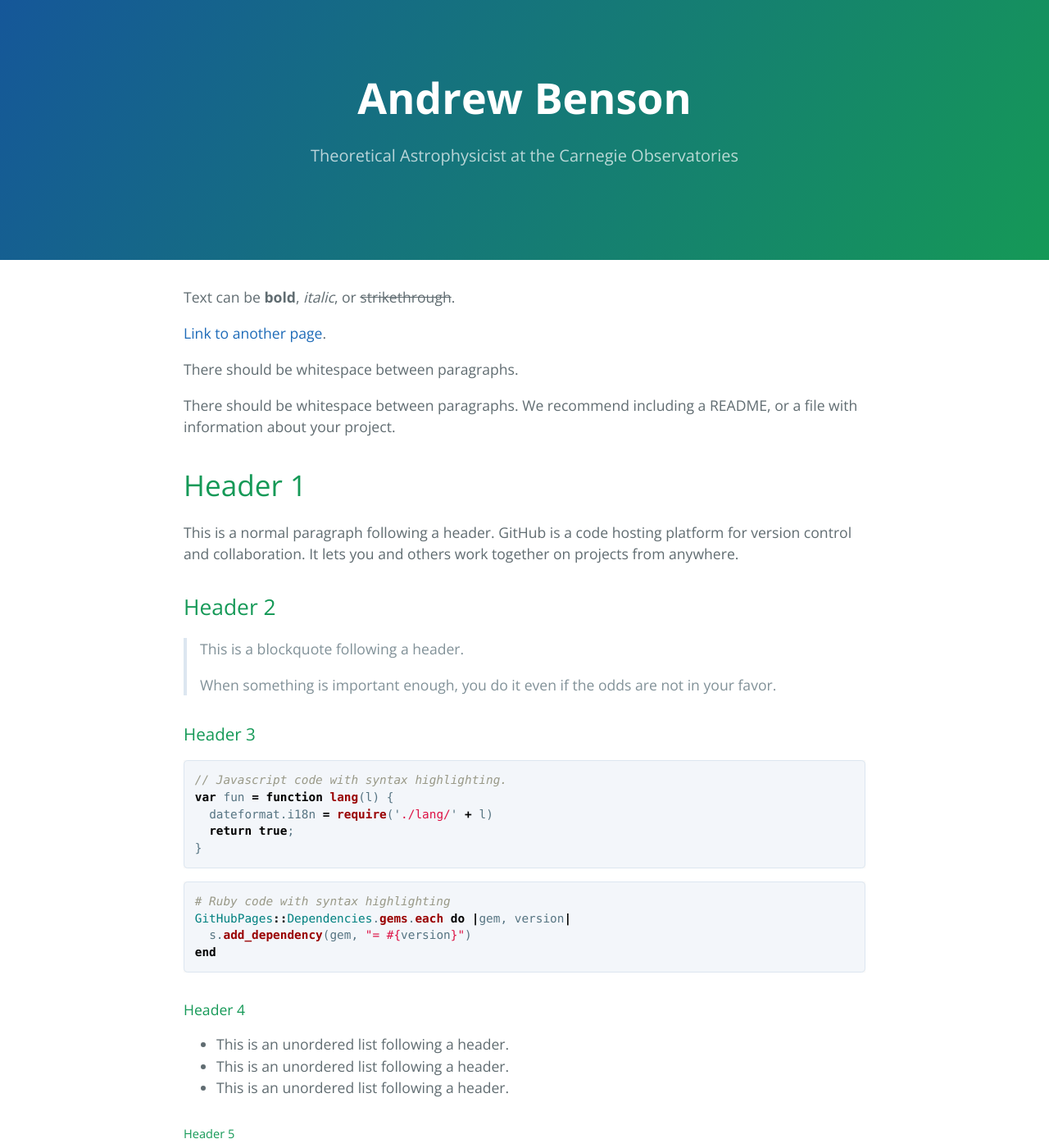
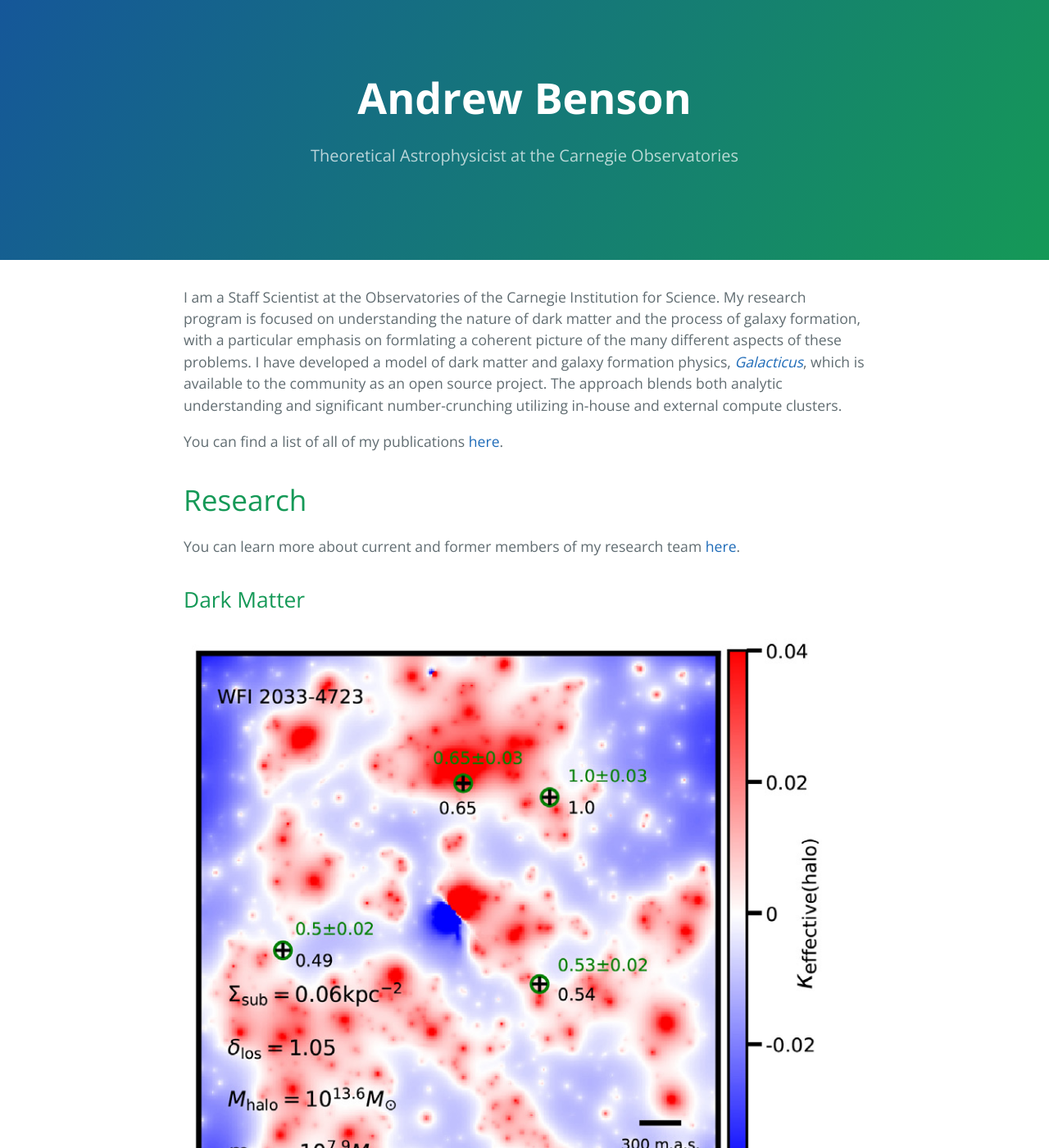
Before and after one commit to abensonca/abensonca.github.io, a Jekyll site: the page built from index.md, in a window 1280 px wide and 1400 px high. Shown: the whole window at 82% size. Built offline with Jekyll 4.4.1, drawn with Linux system fonts in a browser that asks for light colours; some of the changed text lies outside the part shown.

Commit message:
* Add some new material.

````diff
--- a/index.md
+++ b/index.md
@@ -2,122 +2,21 @@
 layout: default
 ---
 
-Text can be **bold**, _italic_, or ~~strikethrough~~.
+I am a Staff Scientist at the Observatories of the Carnegie Institution for Science. My research program is focused on
+understanding the nature of dark matter and the process of galaxy formation, with a particular emphasis on formlating a coherent
+picture of the many different aspects of these problems. I have developed a model of dark matter and galaxy formation physics,
+[_Galacticus_](https://github.com/galacticusorg/galacticus/wiki), which is available to the community as an open source
+project. The approach blends both analytic understanding and significant number-crunching utilizing in-house and external compute
+clusters.
 
-[Link to another page](./another-page.html).
+You can find a list of all of my publications [here](https://ui.adsabs.harvard.edu/user/libraries/YpLS0CLeQdSxHJbiIl1bQA).
 
-There should be whitespace between paragraphs.
+# Research
 
-There should be whitespace between paragraphs. We recommend including a README, or a file with information about your project.
+You can learn more about current and former members of my research team [here](./team.html).
 
-# Header 1
+## Dark Matter
 
-This is a normal paragraph following a header. GitHub is a code hosting platform for version control and collaboration. It lets you and others work together on projects from anywhere.
+![Constraints on the particle mass of Warm Dark Matter](./assets/img/lensing.png)
 
-## Header 2
-
-> This is a blockquote following a header.
->
-> When something is important enough, you do it even if the odds are not in your favor.
-
-### Header 3
-
-```js
-// Javascript code with syntax highlighting.
-var fun = function lang(l) {
-  dateformat.i18n = require('./lang/' + l)
-  return true;
-}
-```
-
-```ruby
-# Ruby code with syntax highlighting
-GitHubPages::Dependencies.gems.each do |gem, version|
-  s.add_dependency(gem, "= #{version}")
-end
-```
-
-#### Header 4
-
-*   This is an unordered list following a header.
-*   This is an unordered list following a header.
-*   This is an unordered list following a header.
-
-##### Header 5
-
-1.  This is an ordered list following a header.
-2.  This is an ordered list following a header.
-3.  This is an ordered list following a header.
-
-###### Header 6
-
-| head1        | head two          | three |
-|:-------------|:------------------|:------|
-| ok           | good swedish fish | nice  |
-| out of stock | good and plenty   | nice  |
-| ok           | good `oreos`      | hmm   |
-| ok           | good `zoute` drop | yumm  |
-
-### There's a horizontal rule below this.
-
-* * *
-
-### Here is an unordered list:
-
-*   Item foo
-*   Item bar
-*   Item baz
-*   Item zip
-
-### And an ordered list:
-
-1.  Item one
-1.  Item two
-1.  Item three
-1.  Item four
-
-### And a nested list:
-
-- level 1 item
-  - level 2 item
-  - level 2 item
-    - level 3 item
-    - level 3 item
-- level 1 item
-  - level 2 item
-  - level 2 item
-  - level 2 item
-- level 1 item
-  - level 2 item
-  - level 2 item
-- level 1 item
-
-### Small image
-
-![Octocat](https://github.githubassets.com/images/icons/emoji/octocat.png)
-
-### Large image
-
-![Branching](https://guides.github.com/activities/hello-world/branching.png)
-
-
-### Definition lists can be used with HTML syntax.
-
-<dl>
-<dt>Name</dt>
-<dd>Godzilla</dd>
-<dt>Born</dt>
-<dd>1952</dd>
-<dt>Birthplace</dt>
-<dd>Japan</dd>
-<dt>Color</dt>
-<dd>Green</dd>
-</dl>
-
-```
-Long, single-line code blocks should not wrap. They should horizontally scroll if they are too long. This line should be long enough to demonstrate this.
-```
-
-```
-The final element.
-```
+### Galaxies
````
Also changed, not shown: another-page.md (deleted, +0 -11 lines), team.md (added, +18 -0 lines), assets/img/extinction_curves.png (added), assets/img/lensing.png (added), assets/img/power_spectrum.png (added).
